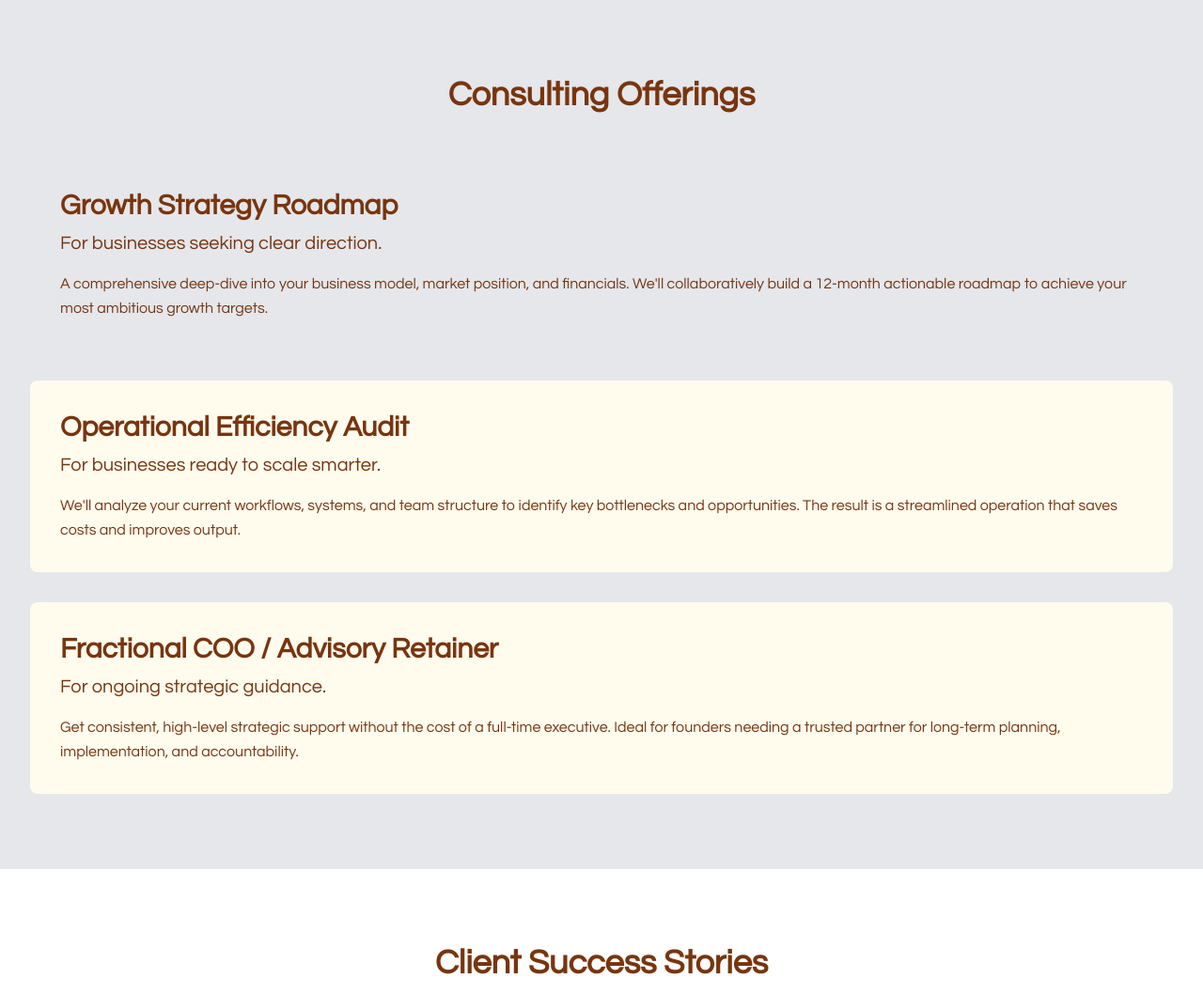
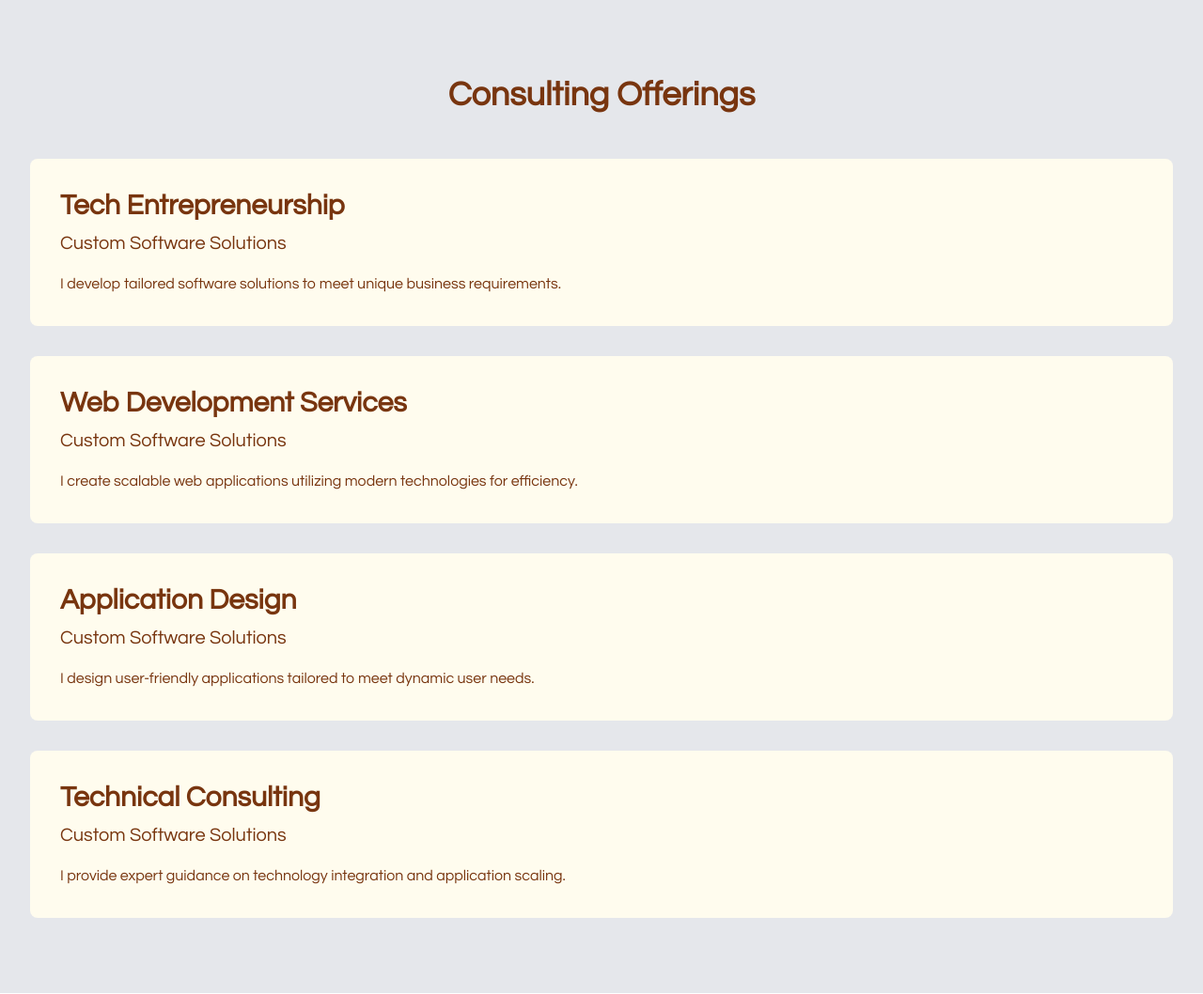
Before and after one commit to ummarfs/hbs-template, a Node server app: page /3 in a window 1280 px wide. Shown: the part 1399-2457 px from the top of the page at 94% size. Run offline with Node 20, Linux system fonts and the light colour scheme; some libraries are stand-ins or nearby versions.

Commit message:
feat: enhance about section and add client success stories with dynamic content

```diff
--- a/views/3.hbs
+++ b/views/3.hbs
@@ -5,21 +5,16 @@
     <meta name="viewport" content="width=device-width, initial-scale=1.0">
     <title>M. Caldwell - Business Growth Consultant</title>
     <script src="https://cdn.tailwindcss.com"></script>
-    <script>
-    tailwind.config = {
-      theme: {
-        extend: {
-          fontFamily: {
-            questrial: ['Questrial', 'sans-serif']
-          }
-        }
-      }
-    };
-  </script>
     <link
       href="https://fonts.googleapis.com/css2?family=Questrial:wght@400&display=swap"
       rel="stylesheet">
     <link href="https://unpkg.com/aos@2.3.1/dist/aos.css" rel="stylesheet">
+
+    <style>
+  body, .font-questrial {
+    font-family: 'Questrial', sans-serif;
+  }
+</style>
   </head>
   <body>
     <div class="font-questrial"
@@ -100,7 +95,7 @@
         </div>
       </header>
 
-      <section class="bg-gray-200 py-12 lg:py-20"
+      <section class="py-12 lg:py-20"
         style="background-color:{{color_palette.value.colorPalette.tertiary-bright}};">
         <div class="max-w-7xl mx-auto px-4 sm:px-6 lg:px-8">
           <div
@@ -144,6 +139,8 @@
         </div>
       </section>
 
+      {{#if about.value.about.content}}
+      {{#unless about.meta.hide}}
       <section id="about" class="py-12 lg:py-20" data-aos="fade-up"
         style="background-color: {{color_palette.value.colorPalette.tertiary-bright}};">
         <div class="max-w-7xl mx-auto px-4 sm:px-6 lg:px-8">
@@ -151,38 +148,37 @@
             class="grid grid-cols-1 lg:grid-cols-2 gap-8 lg:gap-12 items-center">
             <div>
               <img
-                src="https://c.animaapp.com/mfnpsvda9pPWxp/assets/88aac0_70dba72adce54eea9f53068b36a9e0e9~mv2.jpeg"
-                alt="M. Caldwell, Business Consultant"
+                src="{{about.value.about.image}}"
+                alt="{{personal_info.value.firstName}}"
                 class="w-full h-64 sm:h-80 lg:h-96 object-cover rounded-lg shadow-lg">
             </div>
             <div>
+              {{#if about.value.about.heading}}
               <h2 class="text-3xl lg:text-4xl font-bold mb-4"
                 style="color: {{color_palette.value.colorPalette.primary}};">
-                From Corporate Strategy to Your Strategic Partner
+                {{about.value.about.heading}}
               </h2>
+              {{/if}}
+              {{#if about.value.about.subheading}}
               <p class="text-lg lg:text-xl mb-6"
                 style="color: {{color_palette.value.colorPalette.primary}};">
-                My philosophy is simple: empower founders with the clarity and
-                tools to build resilient, profitable businesses.
+                {{about.value.about.subheading}}
               </p>
+              {{/if}}
+              <!-- About Content -->
               <p class="text-base  leading-relaxed"
                 style="color: {{color_palette.value.colorPalette.primary}};">
-                After a decade leading growth initiatives at Fortune 500
-                companies, I saw that the same powerful strategies could
-                transform
-                smaller businesses—if they were made accessible. I founded this
-                consultancy to bridge that gap. I'm not just an advisor; I'm a
-                hands-on partner dedicated to translating your vision into a
-                concrete plan for success. A graduate of the University of Texas
-                at Austin, I combine rigorous analysis with practical,
-                real-world
-                implementation.
+                {{about.value.about.content}}
               </p>
             </div>
           </div>
         </div>
       </section>
+      {{/unless}}
+      {{/if}}
 
+      {{#if services.value.services.items}}
+      {{#unless services.meta.hide}}
       <section id="offerings" class="py-12 lg:py-20"
         data-aos="fade-up"
         style="background-color: {{color_palette.value.colorPalette.tertiary-bright}};">
@@ -190,71 +186,33 @@
           <h2
             class="text-3xl lg:text-4xl font-bold text-center mb-12"
             style="color: {{color_palette.value.colorPalette.primary}};">
-            Consulting Offerings
+            {{services.value.services.section_title}}
           </h2>
 
           <div class="space-y-8">
-            <div class="bg-secondary rounded-lg p-6 lg:p-8">
+            {{#each services.value.services.items}}
+            <div class="rounded-lg p-6 lg:p-8"
+              style="background-color: {{../color_palette.value.colorPalette.secondary}};">
               <h3 class="text-2xl lg:text-3xl font-bold mb-2"
-                style="color: {{color_palette.value.colorPalette.primary}};">
-                Growth Strategy Roadmap
+                style="color: {{../color_palette.value.colorPalette.primary}};">
+                {{this.title}}
               </h3>
               <p class="text-lg lg:text-xl mb-4"
-                style="color: {{color_palette.value.colorPalette.primary}};">For
-                businesses
-                seeking clear direction.</p>
+                style="color: {{../color_palette.value.colorPalette.primary}};">{{this.subtitle}}</p>
               <p class="text-base leading-relaxed"
-                style="color: {{color_palette.value.colorPalette.primary}};">
-                A comprehensive deep-dive into your business model, market
-                position, and financials. We'll collaboratively build a 12-month
-                actionable roadmap to achieve your most ambitious growth
-                targets.
+                style="color: {{../color_palette.value.colorPalette.primary}};">
+                {{this.description}}
               </p>
             </div>
-
-            <div class="rounded-lg p-6 lg:p-8"
-              style="background-color: {{color_palette.value.colorPalette.secondary}};">
-              <h3 class="text-2xl lg:text-3xl font-bold mb-2"
-                style="color: {{color_palette.value.colorPalette.primary}};">
-                Operational Efficiency Audit
-              </h3>
-              <p class="text-lg lg:text-xl mb-4"
-                style="color: {{color_palette.value.colorPalette.primary}};">For
-                businesses
-                ready
-                to scale smarter.</p>
-              <p class="text-base leading-relaxed"
-                style="color: {{color_palette.value.colorPalette.primary}};">
-                We'll analyze your current workflows, systems, and team
-                structure
-                to identify key bottlenecks and opportunities. The result is a
-                streamlined operation that saves costs and improves output.
-              </p>
-            </div>
-
-            <div class="rounded-lg p-6 lg:p-8"
-              style="background-color: {{color_palette.value.colorPalette.secondary}};">
-              <h3 class="text-2xl lg:text-3xl font-bold mb-2"
-                style="color: {{color_palette.value.colorPalette.primary}};">
-                Fractional COO / Advisory Retainer
-              </h3>
-              <p class="text-lg lg:text-xl mb-4"
-                style="color: {{color_palette.value.colorPalette.primary}};">For
-                ongoing
-                strategic guidance.</p>
-              <p class="text-base leading-relaxed"
-                style="color: {{color_palette.value.colorPalette.primary}};">
-                Get consistent, high-level strategic support without the cost of
-                a
-                full-time executive. Ideal for founders needing a trusted
-                partner
-                for long-term planning, implementation, and accountability.
-              </p>
-            </div>
+            {{/each}}
           </div>
         </div>
       </section>
+      {{/unless}}
+      {{/if}}
 
+      {{#if success_stories.value.success_stories.items}}
+      {{#unless success_stories.meta.hide}}
       <section id="casestudies" class="py-12 lg:py-20"
         data-aos="fade-up"
         style="background-color: {{color_palette.value.colorPalette.quaternary}};">
@@ -262,76 +220,76 @@
           <h2
             class="text-3xl lg:text-4xl font-bold text-center mb-12"
             style="color: {{color_palette.value.colorPalette.primary}};">
-            Client Success Stories
+            {{success_stories.value.success_stories.section_title}}
           </h2>
+
           <div
             class="grid grid-cols-1 md:grid-cols-2 gap-8 lg:gap-12 items-center">
+            {{#each success_stories.value.success_stories.items}}
             <div class="order-2 md:order-1">
               <p
                 class="text-sm font-bold tracking-wider"
-                style="color: {{color_palette.value.colorPalette.primary-dim}};">ECOMMERCE
-                CO</p>
+                style="color: {{../color_palette.value.colorPalette.primary-dim}};">{{this.client}}</p>
               <h3 class="text-2xl lg:text-3xl font-bold mt-2 mb-4"
-                style="color: {{color_palette.value.colorPalette.primary}};">
-                40% Revenue Growth in Six Months
+                style="color: {{../color_palette.value.colorPalette.primary}};">
+                {{this.title}}
               </h3>
               <p class="text-base leading-relaxed mb-4"
-                style="color: {{color_palette.value.colorPalette.primary}};">
-                Ecommerce Co was struggling with stagnant sales and inefficient
-                marketing spend. Through a complete Growth Strategy Roadmap, we
-                restructured their ad campaigns, optimized their conversion
-                funnel, and implemented a customer retention program.
+                style="color: {{../color_palette.value.colorPalette.primary}};">
+                {{this.description}}
               </p>
               <div class="flex space-x-8">
+                {{#each this.stats}}
                 <div>
                   <p class="text-2xl font-bold"
-                    style="color: {{color_palette.value.colorPalette.primary}};">40%</p>
+                    style="color: {{../../color_palette.value.colorPalette.primary}};">{{this.number}}</p>
                   <p class="text-sm"
-                    style="color: {{color_palette.value.colorPalette.primary}};">Revenue
-                    Increase</p>
+                    style="color: {{../../color_palette.value.colorPalette.primary}};">{{this.label}}</p>
                 </div>
-                <div>
-                  <p class="text-2xl font-bold"
-                    style="color: {{color_palette.value.colorPalette.primary}};">25%</p>
-                  <p class="text-sm"
-                    style="color: {{color_palette.value.colorPalette.primary}};">Reduction
-                    in Ad Spend</p>
-                </div>
+                {{/each}}
               </div>
             </div>
             <div class="order-1 md:order-2">
               <img
-                src="https://images.unsplash.com/photo-1517048676732-d65bc937f952"
+                src="{{this.image}}"
                 alt="Ecommerce business success"
                 class="w-full h-80 object-cover rounded-lg shadow-lg">
             </div>
+            {{/each}}
           </div>
         </div>
       </section>
+      {{/unless}}
+      {{/if}}
 
+      {{#if testimonials.value.testimonials.items}}
+      {{#unless testimonials.meta.hide}}
       <section class="py-12 lg:py-20" data-aos="fade-up"
         style="background-color: {{color_palette.value.colorPalette.tertiary-bright}};">
         <div class="max-w-7xl mx-auto px-4 sm:px-6 lg:px-8">
           <h2
             class="text-3xl lg:text-4xl font-bold text-center mb-12"
             style="color: {{color_palette.value.colorPalette.primary}};">
-            What My Clients Say
+            {{testimonials.value.testimonials.section_title}}
           </h2>
           <div class="grid grid-cols-1 md:grid-cols-2 lg:grid-cols-3 gap-8">
+            {{#each testimonials.value.testimonials.items}}
             <div class="rounded-lg p-6"
-              style="background-color: {{color_palette.value.colorPalette.secondary}};">
+              style="background-color: {{../color_palette.value.colorPalette.secondary}};">
               <p class="text-base leading-relaxed mb-6"
-                style="color: {{color_palette.value.colorPalette.primary}};">
-                "Working with M. Caldwell was a game-changer. We finally have a clear strategy and the confidence to execute it. Our revenue is up 40% in just six months."
+                style="color: {{../color_palette.value.colorPalette.primary}};">
+                "{{this.recommendationText}}"
               </p>
               <p class="text-lg font-medium"
-                style="color: {{color_palette.value.colorPalette.primary}};">John
-                Doe, CEO of
-                Ecommerce Co</p>
+                style="color: {{../color_palette.value.colorPalette.primary}};">{{this.recommenderName}}{{#if this.recommenderDesignation}},
+                {{this.recommenderDesignation}}{{/if}}</p>
             </div>
+            {{/each}}
           </div>
         </div>
       </section>
+      {{/unless}}
+      {{/if}}
 
       <section id="trustedby" class="py-12 lg:py-20"
         data-aos="fade-up"
@@ -459,21 +417,27 @@
         </div>
       </section>
 
-      <footer class="py-12"  style="background-color: {{color_palette.value.colorPalette.primary}};">
+      <footer class="py-12"
+        style="background-color: {{color_palette.value.colorPalette.primary}};">
         <div class="max-w-7xl mx-auto px-4 sm:px-6 lg:px-8">
           <div
             class="flex flex-col md:flex-row justify-between items-center space-y-8 md:space-y-0">
             <div class="flex items-center space-x-3">
               <div
-                class="w-12 h-12 rounded-full flex items-center justify-center"  style="background-color: {{color_palette.value.colorPalette.quaternary}};">
-                <span class="font-bold text-lg" style="color: {{color_palette.value.colorPalette.primary}};">M</span>
+                class="w-12 h-12 rounded-full flex items-center justify-center"
+                style="background-color: {{color_palette.value.colorPalette.quaternary}};">
+                <span class="font-bold text-lg"
+                  style="color: {{color_palette.value.colorPalette.primary}};">M</span>
               </div>
-              <h3 class="text-2xl font-bold" style="color: {{color_palette.value.colorPalette.quaternary}};">M. Caldwell | Growth
+              <h3 class="text-2xl font-bold"
+                style="color: {{color_palette.value.colorPalette.quaternary}};">M.
+                Caldwell | Growth
                 Consultant</h3>
             </div>
             <div class="flex space-x-6">
               <a href="#"
-                class="hover:text-accent transition-colors" style="color: {{color_palette.value.colorPalette.quaternary}};">
+                class="hover:text-accent transition-colors"
+                style="color: {{color_palette.value.colorPalette.quaternary}};">
                 <svg class="w-8 h-8" fill="currentColor" viewBox="0 0 24 24"
                   aria-hidden="true">
                   <path fill-rule="evenodd"
@@ -484,8 +448,10 @@
               </a>
             </div>
           </div>
-          <div class="mt-8 pt-8 border-t text-center" style="border-color: {{color_palette.value.colorPalette.border-quatenary-dim}};">
-            <p class="text-sm" style="color: {{color_palette.value.colorPalette.tertiary-bright}};">
+          <div class="mt-8 pt-8 border-t text-center"
+            style="border-color: {{color_palette.value.colorPalette.border-quatenary-dim}};">
+            <p class="text-sm"
+              style="color: {{color_palette.value.colorPalette.tertiary-bright}};">
               © 2025 M. Caldwell Consulting. All Rights Reserved.
             </p>
           </div>
```
Also changed, not shown: data.json (+57 -5 lines).
